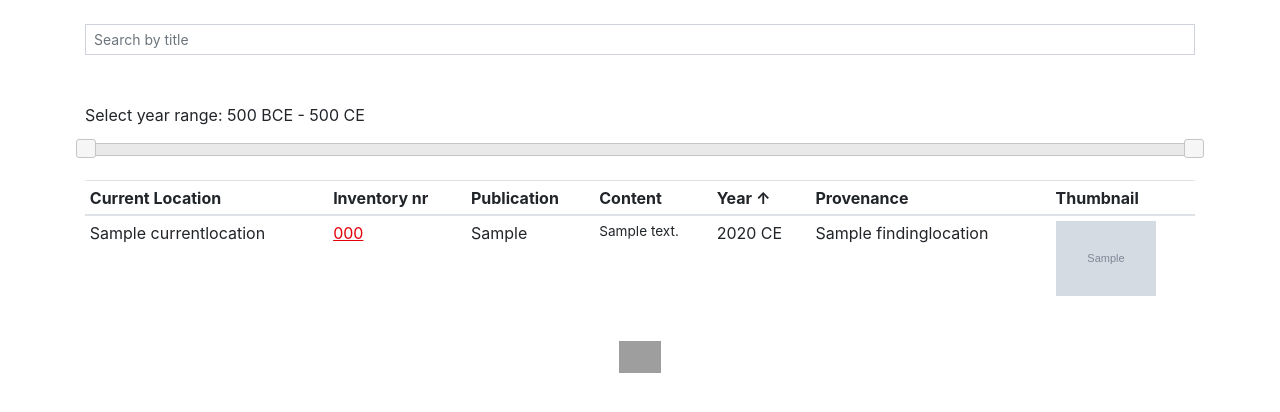
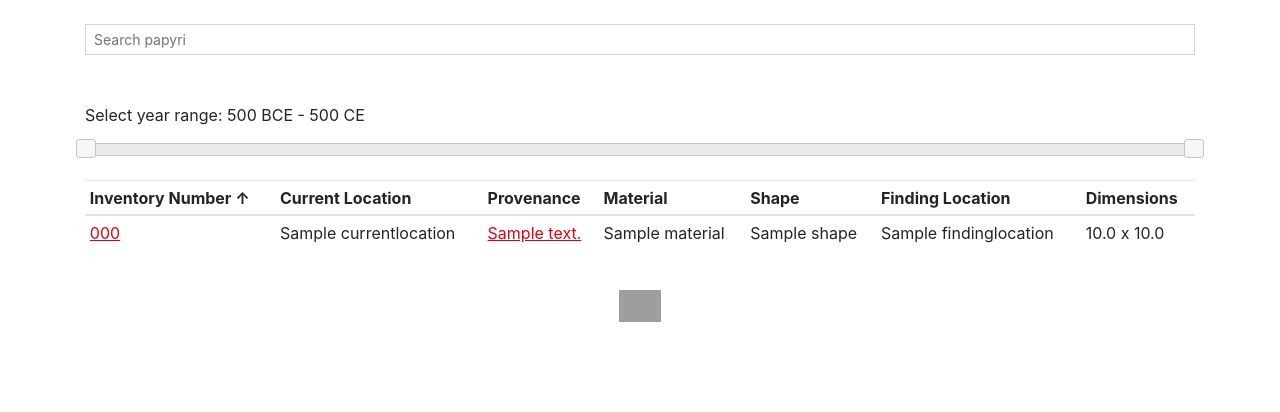
Before and after one commit to Woseseltops/PiN, a Django app: page /papyrus-sides/ in a window 1280 px wide. Shown: the part 98-510 px from the top of the page. Run offline with Django 5.2, Linux system fonts and the light colour scheme; tables that the repository leaves empty hold one stand-in row (values such as "Sample post"); grey boxes marked "Sample" are stand-in pictures; parts of the project's set-up code (start-up, migrations or seed data) failed here and were passed over; grey boxes are pictures that could not be loaded.

Commit message:
Convert TIFF uploads, make provenance clickable, reorder list view

```diff
--- a/PiN/templates/papyrus/papyrus_detail.html
+++ b/PiN/templates/papyrus/papyrus_detail.html
@@ -188,7 +188,6 @@
                     <th scope="col">Shape</th>
                     <th scope="col">Finding Location</th>
                     <th scope="col">Provenance</th>
-                    <th scope="col">Provenance URL</th>
                     <th scope="col">Current Location</th>
                     <th scope="col">Dimensions</th>
                 </tr>
@@ -199,12 +198,11 @@
                     <td>{{ papyrus.material.name }}</td>
                     <td>{{ papyrus.shape.name }}</td>
                     <td>{{ papyrus.finding_location }}</td>
-                    <td>{{ papyrus.provenance_short_description|default:"Not specified" }}</td>
                     <td>
                         {% if papyrus.provenance_url %}
-                            <a href="{{ papyrus.provenance_url }}" target="_blank">{{ papyrus.provenance_url }}</a>
+                            <a href="{{ papyrus.provenance_url }}" target="_blank">{{ papyrus.provenance_short_description|default:"Not specified" }}</a>
                         {% else %}
-                            Not specified
+                            {{ papyrus.provenance_short_description|default:"Not specified" }}
                         {% endif %}
                     </td>
                     <td>{{ papyrus.current_location }}</td>
--- a/PiN/templates/papyrus/papyrus_side_list.html
+++ b/PiN/templates/papyrus/papyrus_side_list.html
@@ -22,16 +22,13 @@
         table th:hover {
             background-color: #f5f5f5;
         }
-        table td:nth-child(4) {
-            font-size: 0.85rem;
-        }
     </style>
 
     <script>
     let minYear = 0;
     let maxYear = 500;
     let keywords = "";
-    let sortColumn = 4; // Default sort by Year (column index)
+    let sortColumn = 0;
     let sortAscending = true;
 
     function updateList()
@@ -82,15 +79,7 @@
 
     function getSortValue(row, column)
     {
-        if (column === 4) {
-            // Year - use numeric sort
-            let year = parseInt($(row).attr("year"));
-            if (isNaN(year)) year = parseInt($(row).attr("year-start"));
-            return year || 0;
-        } else {
-            // All other columns - get text from td
-            return $(row).find("td").eq(column).text().toLowerCase();
-        }
+        return $(row).find("td").eq(column).text().toLowerCase();
     }
 
     function sortRows(rows)
@@ -191,7 +180,7 @@
     {% include 'papyrus/menu_bar.html' %}
 
     <main class="container mb5">
-        <input type="text" id="search" class="form-control form-control-sm" placeholder="Search by title">
+        <input type="text" id="search" class="form-control form-control-sm" placeholder="Search papyri">
         <br>
         <br>
 
@@ -202,38 +191,48 @@
         <table class="table table-sm">
             <thead>
                 <tr class="header">
+                    <th>Inventory Number</th>
                     <th>Current Location</th>
-                    <th>Inventory nr</th>
-                    <th>Publication</th>
-                    <th>Content</th>
-                    <th>Year</th>
                     <th>Provenance</th>
-                    <th>Thumbnail</th>
+                    <th>Material</th>
+                    <th>Shape</th>
+                    <th>Finding Location</th>
+                    <th>Dimensions</th>
                 </tr>
             </thead>
             <tbody>
                 {% for side in papyrus_sides %}
                 <tr year="{{ side.year }}" year-start="{{ side.year_start }}" year-end="{{ side.year_end }}">
-                    <td>{{ side.papyrus.current_location }}</td>
                     <td><a href="/papyrus/{{ side.papyrus.pk }}?side={{ side.pk }}">{{ side.papyrus.inventory_number }}</a></td>
-                    <td>{{ side.publication }}</td>
-                    <td>{{ side.content|truncatechars:61 }}</td>
                     <td>
-                        {% if side.year != None %}
-                            {{ side.year|ce_year }}
-                        {% elif side.year_start != None and side.year_end != None %}
-                            {{ side.year_start|ce_year }} - {{ side.year_end|ce_year }}
+                        {% if side.papyrus.current_location %}
+                            {{ side.papyrus.current_location }}
                         {% else %}
-                            Unknown
+                            Not specified
                         {% endif %}
                     </td>
-                    <td>{{ side.papyrus.finding_location }}</td>
                     <td>
-                        {% if side.images.first %}
-                            <img src="{{ side.images.first.image.url }}" alt="Thumbnail" width="100">
+                        {% if side.papyrus.provenance_url %}
+                            <a href="{{ side.papyrus.provenance_url }}" target="_blank">{{ side.papyrus.provenance_short_description|default:"Not specified" }}</a>
                         {% else %}
-                            No Image
+                            {{ side.papyrus.provenance_short_description|default:"Not specified" }}
                         {% endif %}
+                    </td>
+                    <td>{{ side.papyrus.material.name }}</td>
+                    <td>{{ side.papyrus.shape.name }}</td>
+                    <td>
+                        {% if side.papyrus.finding_location %}
+                            {{ side.papyrus.finding_location }}
+                        {% else %}
+                            Not specified
+                        {% endif %}
+                    </td>
+                    <td>
+                        {% for dimension in side.papyrus.dimensions.all %}
+                            {{ dimension.width }} x {{ dimension.height }}{% if not forloop.last %}<br>{% endif %}
+                        {% empty %}
+                            Not specified
+                        {% endfor %}
                     </td>
                 </tr>
                 {% endfor %}
```
Also changed, not shown: PiN/papyrus/admin.py (+28 -0 lines).
